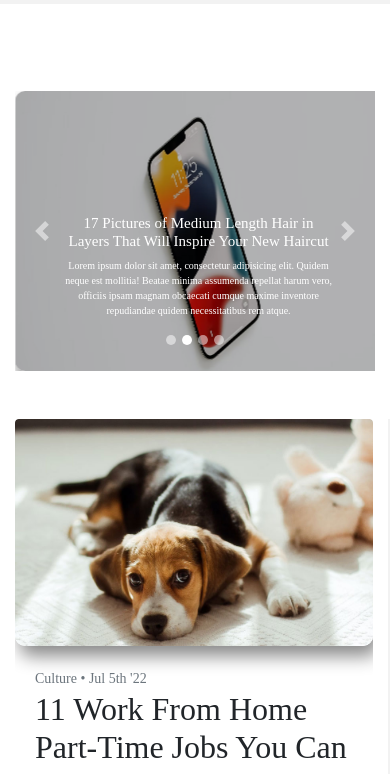
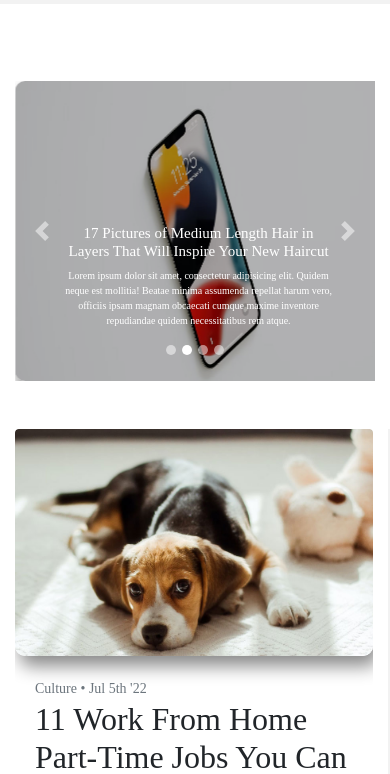
Before and after one commit to AnnalakshmiMuruganantham/blog, a plain HTML site: page index.html in a window 390 px wide. Shown: the part 67-841 px from the top of the page. Drawn offline with nearby package versions, Linux system fonts and the light colour scheme.

Commit message:
Update style.css

```diff
--- a/assets/css/style.css
+++ b/assets/css/style.css
@@ -238,7 +238,7 @@ img{
   border-radius: 10px;
 }
   #banner {
-    margin-top: 110px;
+    margin-top: 100px;
   }
   .carousel-caption h2{
     font-size: 15px;
@@ -255,7 +255,7 @@ img{
   }
   .carousel-item img {
     filter: brightness(70%);
-    height: 280px;
+    height: 300px;
   }
   .carousel-caption{
     position: absolute;
```
